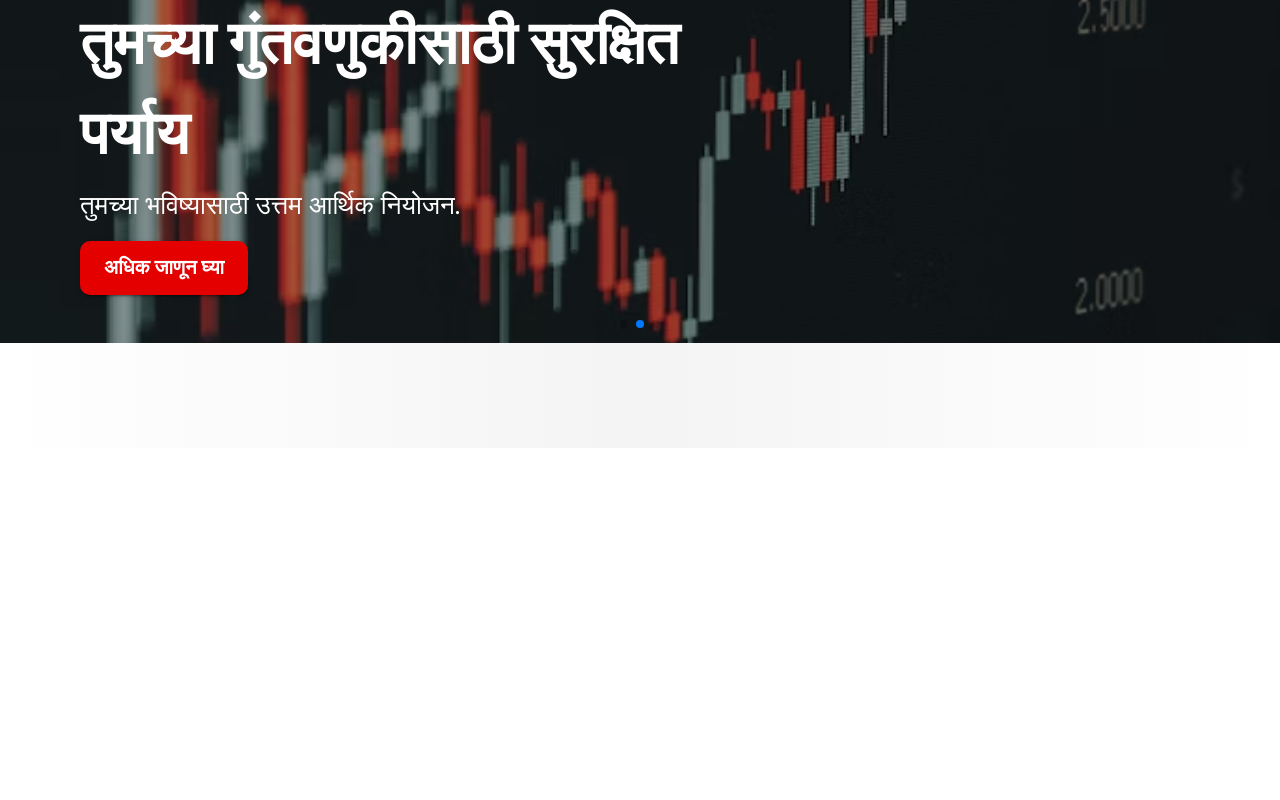
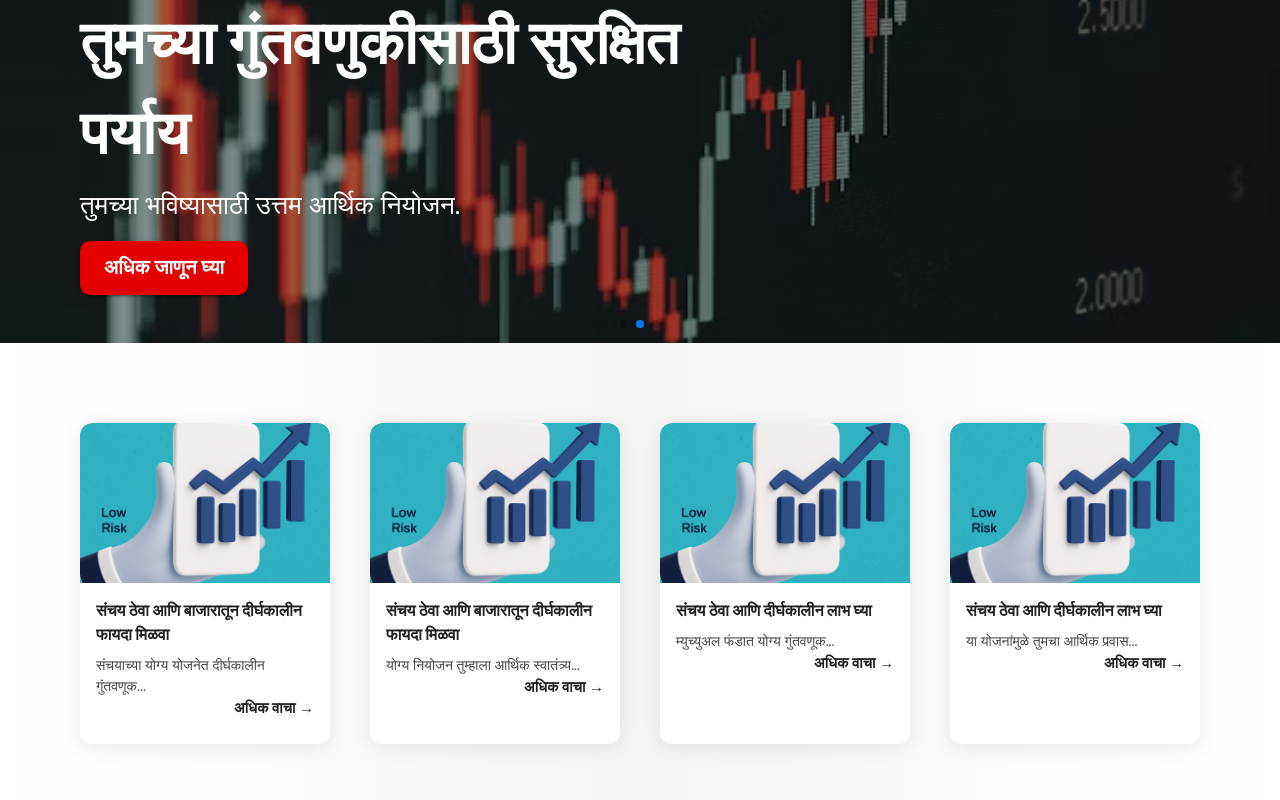
Before and after one commit to parthj712/mutualfund_marathi, a Next.js app: page / in a window 1280 px wide. Shown: the part 352-1152 px from the top of the page. Before the commit the page ends 800 px from the top, so only its background shows below. Built offline with nearby package versions, Linux system fonts and the light colour scheme.

Commit message:
add cards section 1

```diff
--- /dev/null
+++ b/src/Componenets/Common/InfoCard.jsx
@@ -0,0 +1,74 @@
+"use client";
+
+import { Card, CardContent, Typography, CardMedia, Box, useTheme, useMediaQuery } from "@mui/material";
+
+export default function InfoCard({ image, title, desc }) {
+
+    const theme = useTheme();
+
+    // BREAKPOINTS
+    const isMobile = useMediaQuery(theme.breakpoints.down("sm"));
+    const isTablet = useMediaQuery(theme.breakpoints.between("sm", "md"));
+    const isDesktop = useMediaQuery(theme.breakpoints.up("md"));
+
+    return (
+        <Card
+            sx={{
+                // width : isMobile ? "80%" : "100%",
+                mr: isMobile ? 3 : isTablet ? 0 :  0,
+                borderRadius: "12px",
+                boxShadow: "0 4px 20px rgba(0,0,0,0.08)",
+                transition: "transform 0.3s ease, box-shadow 0.3s ease",
+                "&:hover": {
+                    transform: "translateY(-4px)",
+                    boxShadow: "0 6px 25px rgba(0,0,0,0.12)"
+                }
+            }}
+            className="bg-white"
+        >
+            <CardMedia
+                component="img"
+                image={image}
+                alt={title}
+                sx={{
+                    width:  "100%",          // full width of the card
+                    height: isMobile ? "140px" : "160px",        // fixed height (change as you need)
+                    objectFit: "cover",     // keeps image clean
+                    borderTopLeftRadius: "12px",
+                    borderTopRightRadius: "12px",
+                }}
+            />
+
+
+            <CardContent>
+                <Typography
+                    sx={{ fontWeight: 700, fontSize: "16px", mb: 1 }}
+                    className="line-clamp-2"
+                >
+                    {title}
+                </Typography>
+
+                <Typography
+                    sx={{ fontWeight: 400, fontSize: "14px", color: "#444" }}
+                    className="line-clamp-3"
+                >
+                    {desc}
+                </Typography>
+
+                <Box className="mt-4 flex justify-end">
+                    <Typography
+                        sx={{
+                            fontWeight: 600,
+                            fontSize: "15px",
+                            display: "flex",
+                            alignItems: "center",
+                            cursor: "pointer",
+                        }}
+                    >
+                        अधिक वाचा →
+                    </Typography>
+                </Box>
+            </CardContent>
+        </Card>
+    );
+}
--- /dev/null
+++ b/src/Componenets/MainHome/Cards/CardsSection.jsx
@@ -0,0 +1,57 @@
+"use client";
+
+import InfoCard from "@/Componenets/Common/InfoCard";
+import { Box, useMediaQuery, useTheme } from "@mui/material";
+
+export default function CardsSection() {
+    const theme = useTheme();
+
+    const isMobile = useMediaQuery(theme.breakpoints.down("sm"));
+
+    const cardData = [
+        {
+            image: "/Cards/C1.png",
+            title: "संचय ठेवा आणि बाजारातून दीर्घकालीन फायदा मिळवा",
+            desc: "संचयाच्या योग्य योजनेत दीर्घकालीन गुंतवणूक..."
+        },
+        {
+            image: "/Cards/C1.png",
+            title: "संचय ठेवा आणि बाजारातून दीर्घकालीन फायदा मिळवा",
+            desc: "योग्य नियोजन तुम्हाला आर्थिक स्वातंत्र्य..."
+        },
+        {
+            image: "/Cards/C1.png",
+            title: "संचय ठेवा आणि दीर्घकालीन लाभ घ्या",
+            desc: "म्युच्युअल फंडात योग्य गुंतवणूक..."
+        },
+        {
+            image: "/Cards/C1.png",
+            title: "संचय ठेवा आणि दीर्घकालीन लाभ घ्या",
+            desc: "या योजनांमुळे तुमचा आर्थिक प्रवास..."
+        }
+    ];
+
+    return (
+        <Box p={isMobile ? 3 : 10}>
+            {isMobile ? (
+                <div className="flex overflow-x-auto pb-4 space-x-4">
+                    {cardData.map((card, index) => (
+                        <div
+                            key={index}
+                            className="min-w-[96%] shrink"   // 👈 This makes next card visible
+                        >
+                            <InfoCard {...card} />
+                        </div>
+                    ))}
+                </div>
+            ) : (
+                <div className="grid grid-cols-1 sm:grid-cols-2 lg:grid-cols-4 gap-10">
+                    {cardData.map((card, index) => (
+                        <InfoCard key={index} {...card} />
+                    ))}
+                </div>
+            )}
+
+        </Box>
+    );
+}
--- a/src/Componenets/MainHome/MainHome.jsx
+++ b/src/Componenets/MainHome/MainHome.jsx
@@ -1,10 +1,12 @@
 import React from 'react'
 import HeroSlider from './HeroSlider/HeroSlider'
+import CardsSection from './Cards/CardsSection'
 
 const MainHome = () => {
   return (
     <div>
       <HeroSlider/>
+      <CardsSection/>
     </div>
   )
 }
```
Also changed, not shown: public/Cards/C1.png (added).
